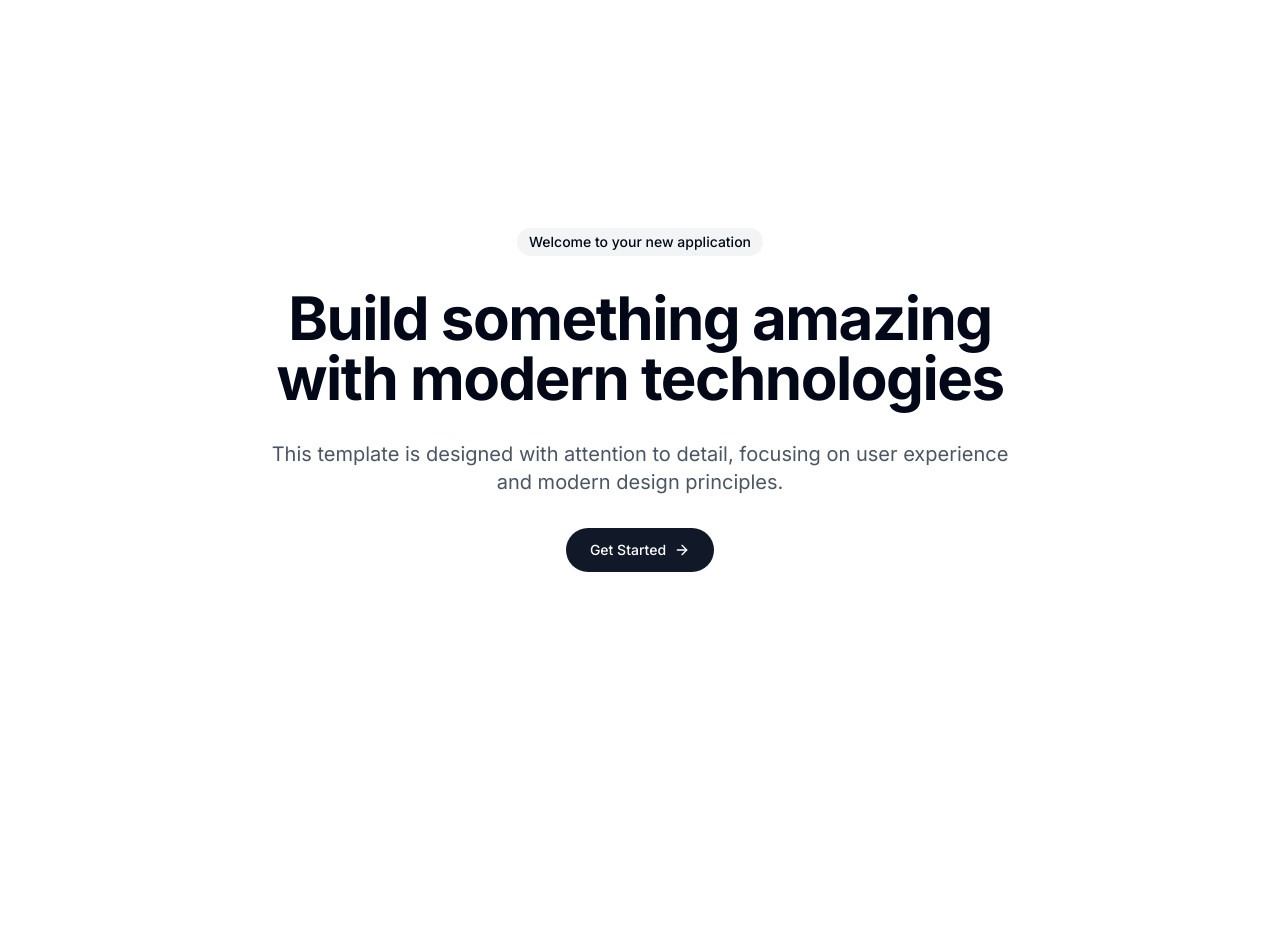
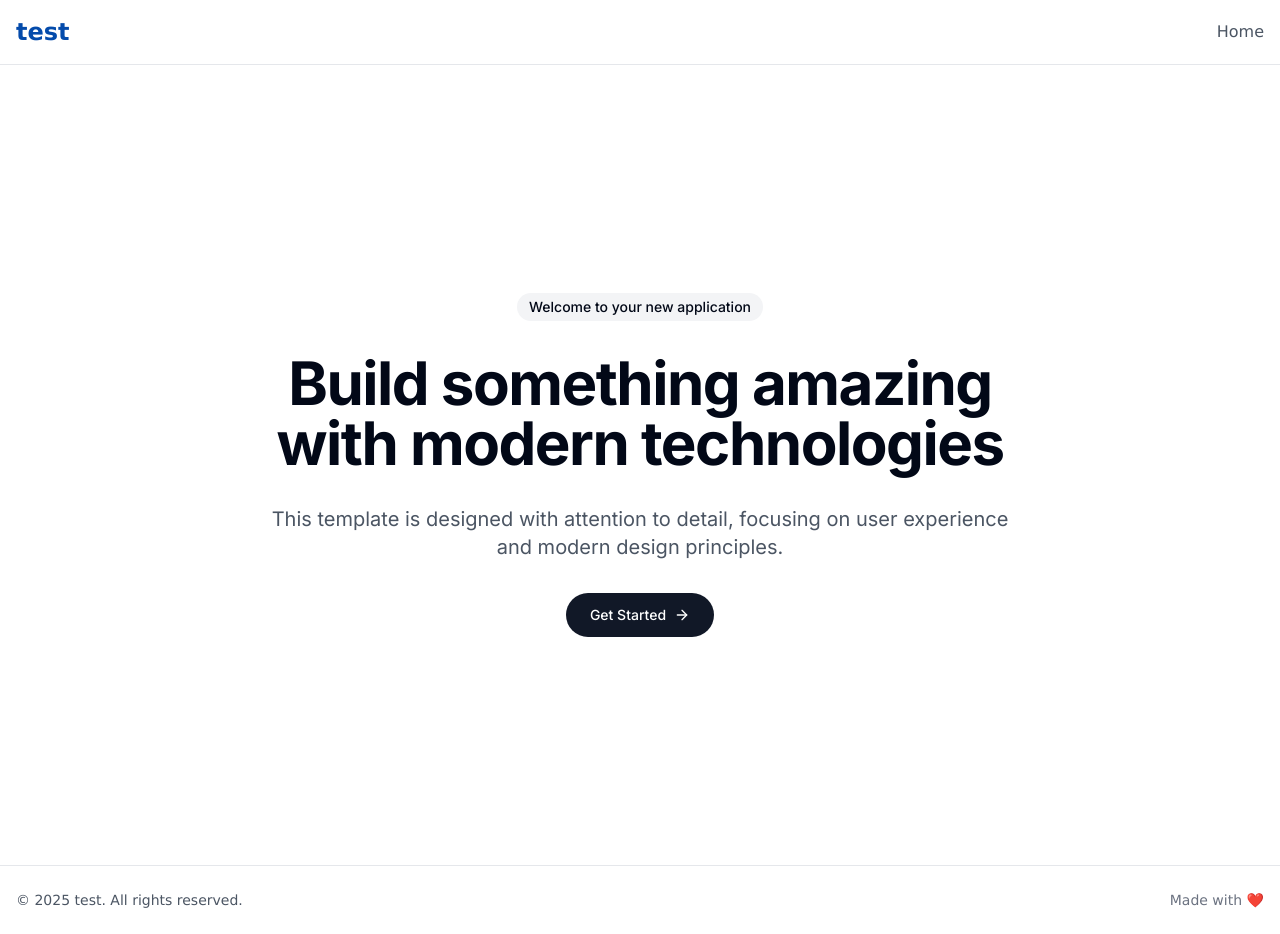
Before and after one commit to disrelres/elegant-react-nook, a React (Vite) app: page / in a window 1280 px wide. Before the commit the page ends 800 px from the top, so only its background shows below. Built offline with nearby package versions, Linux system fonts and the light colour scheme.

Commit message:
Add header and footer
Adds a header and footer to the application.  The header title will be "test".

```diff
--- /dev/null
+++ b/src/components/Footer.tsx
@@ -0,0 +1,19 @@
+
+export const Footer = () => {
+  return (
+    <footer className="w-full bg-white border-t border-gray-200 mt-auto">
+      <div className="container mx-auto px-4 py-6">
+        <div className="flex flex-col md:flex-row justify-between items-center">
+          <p className="text-gray-600 text-sm font-['Verdana']">
+            © {new Date().getFullYear()} test. All rights reserved.
+          </p>
+          <div className="mt-4 md:mt-0">
+            <p className="text-gray-500 text-sm font-['Verdana']">
+              Made with ❤️
+            </p>
+          </div>
+        </div>
+      </div>
+    </footer>
+  );
+};
--- /dev/null
+++ b/src/components/Header.tsx
@@ -0,0 +1,21 @@
+
+import { Link } from "react-router-dom";
+
+export const Header = () => {
+  return (
+    <header className="w-full bg-white border-b border-gray-200">
+      <div className="container mx-auto px-4 py-4">
+        <div className="flex items-center justify-between">
+          <Link to="/" className="text-2xl font-bold text-[#044bab] font-['Verdana']">
+            test
+          </Link>
+          <nav className="hidden md:flex space-x-6">
+            <Link to="/" className="text-gray-600 hover:text-[#044bab] transition-colors font-['Verdana']">
+              Home
+            </Link>
+          </nav>
+        </div>
+      </div>
+    </header>
+  );
+};
--- a/src/pages/Index.tsx
+++ b/src/pages/Index.tsx
@@ -1,10 +1,16 @@
 
 import { HeroSection } from "@/components/HeroSection";
+import { Header } from "@/components/Header";
+import { Footer } from "@/components/Footer";
 
 const Index = () => {
   return (
-    <div className="min-h-screen bg-white">
-      <HeroSection />
+    <div className="min-h-screen bg-white flex flex-col">
+      <Header />
+      <main className="flex-grow">
+        <HeroSection />
+      </main>
+      <Footer />
     </div>
   );
 };
```
